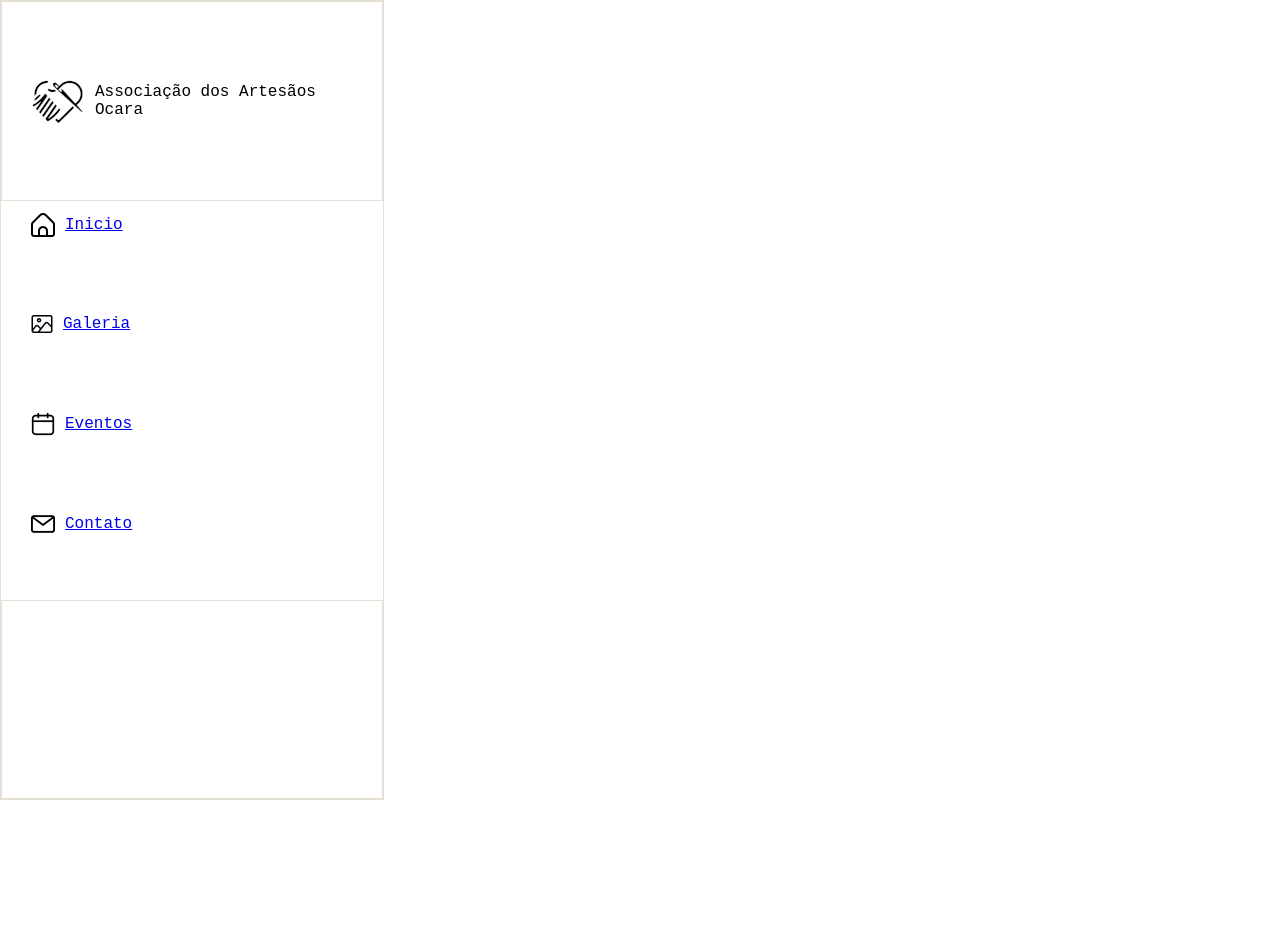
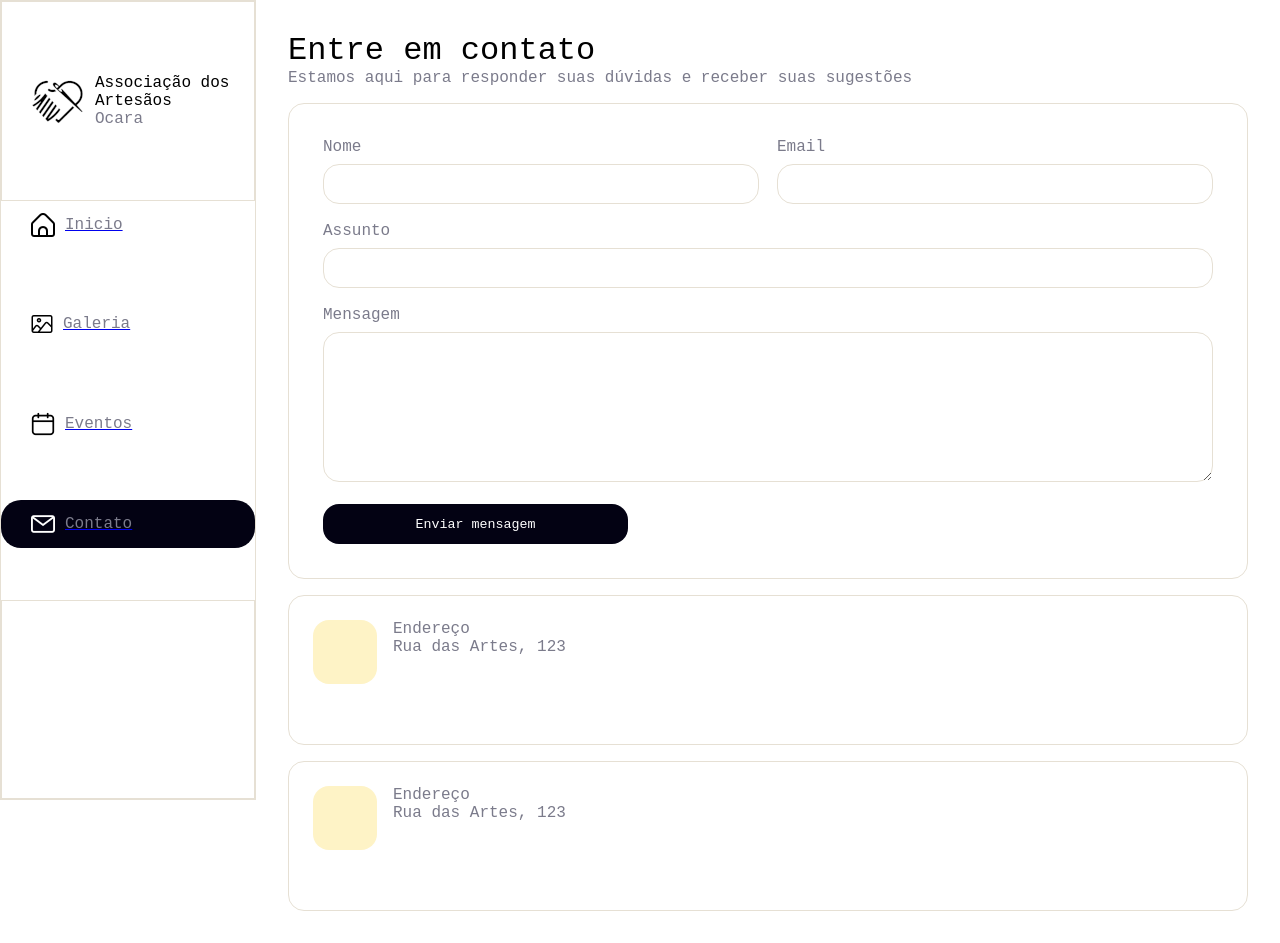
Before and after one commit to talle5/artetoca_web, a plain HTML site: page contato.html in a window 1280 px wide. Before the commit the page ends 800 px from the top, so only its background shows below. Drawn offline with Linux system fonts and the light colour scheme; a web font is replaced by a local one.

Commit message:
tela de contato

```diff
--- a/contato.html
+++ b/contato.html
@@ -33,15 +33,81 @@
                 <img src="assets/icons/calendario.png" alt="">
                 <p>Eventos</p>
             </a>
-            <a href="contato.html" class="category">
+            <a href="contato.html" class="category selected">
                 <img src="assets/icons/e-mail.png" alt="">
                 <p>Contato</p>
             </a>
         </div>
         <div class="border"></div>
     </div>
-    <main class="section2">
+    <main class="contato">
 
+        <header>
+            <h1>Entre em contato</h1>
+            <p>
+                Estamos aqui para responder suas dúvidas e receber suas sugestões
+            </p>
+        </header>
+
+        <table class="border">
+            <thead></thead>
+            <tbody>
+                <tr>
+                    <td>
+                        <p>Nome</p>
+                        <input type="text" id="nome" class="form_input">
+                    </td>
+                    <td>
+                        <p>Email</p>
+                        <input type="text" id="email" class="form_input">
+                    </td>
+                </tr>
+                <tr>
+                    <td colspan="2">
+                        <p>Assunto</p>
+                        <input type="text" name="" id="assunto" class="form_input">
+                    </td>
+                </tr>
+                <tr>
+                    <td colspan="2">
+                        <p>Mensagem</p>
+                        <textarea type="text" id="mensagem" class="form_input"> </textarea>
+                    </td>
+                </tr>
+                <tr>
+                    <td>
+                        <button>
+                            <img src="" alt="">
+                            <p>Enviar mensagem</p>
+                        </button>
+                    </td>
+                </tr>
+            </tbody>
+        </table>
+
+        <div class="info_card">
+            <div class="icon_bg">
+                <img src="" alt="">
+            </div>
+
+            <div>
+                <p>Endereço</p>
+                <p>Rua das Artes, 123</p>
+            </div>
+
+        </div>
+
+        <div class="info_card">
+            <div class="icon_bg">
+                <img src="" alt="">
+            </div>
+
+            <div>
+                <p>Endereço</p>
+                <p>Rua das Artes, 123</p>
+            </div>
+
+        </div>
     </main>
 </body>
 
--- a/main.css
+++ b/main.css
@@ -13,7 +13,7 @@
 
 body {
     height: 100dvh;
-    width: 100dvw;
+    width: 100%;
 }
 
 h1,
@@ -29,6 +29,7 @@ p {
     font-optical-sizing: auto;
     font-weight: 300;
     font-style: normal;
+    color: #7b7b8b;
 }
 
 .flex {
@@ -57,17 +58,34 @@ p {
     border-radius: 16px;
 }
 
+.overflow-y {
+    overflow-y: auto;
+}
+
 .main_container {
     display: grid;
-    grid-template-columns: 30% 70%;
+    grid-template-columns: minmax(0, 20%) minmax(0, 80%);
     height: 100dvh;
-    width: 100dvw;
+    width: 100%;
+}
+
+.main_container>* {
+    min-width: 0;
+    min-height: 0;
 }
 
 .nav_bar {
     display: grid;
     grid-template-rows: 1fr 2fr 1fr;
     border: var(--main-border) solid var(--border-color);
+}
+
+.selected {
+    background: #030213;
+
+    img {
+        filter: invert(100);
+    }
 }
 
 .header {
@@ -100,12 +118,12 @@ p {
     padding: 2rem;
     height: 100%;
     overflow-y: scroll;
+}
 
-    iframe {
-        width: 100%;
-        /* height: 500px; */
-    }
+iframe {
+    width: 100%;
 }
+
 
 .hover:hover {
     scale: 1.1;
@@ -123,10 +141,6 @@ p {
     align-items: center;
     justify-content: start;
     gap: 10px;
-
-    &:checked {
-        background: #030213;
-    }
 }
 
 .welcome {
@@ -163,17 +177,15 @@ p {
             width: 24px;
         }
     }
-
 }
 
 .card_grid {
     display: grid;
-    grid-template-columns: 1fr 1fr;
+    grid-template-columns: repeat(2, minmax(0, 1fr));
     gap: 12px;
 }
 
 .about {
-
     border: var(--main-border) solid var(--border-color);
     border-radius: 16px;
     padding: 16px;
@@ -218,3 +230,146 @@ p {
         justify-content: center;
     }
 }
+
+.contato {
+    display: flex;
+    flex-direction: column;
+    align-self: start;
+    gap: 16px;
+    padding: 32px;
+
+    table {
+
+        width: 100%;
+        padding: 24px;
+        border-radius: 16px;
+
+        tbody tr td {
+            padding: 8px;
+
+            p {
+                margin-bottom: 8px;
+            }
+
+            .form_input {
+                width: 100%;
+                min-height: 40px;
+                padding: 0 8px 0 8px;
+                border: var(--main-border) solid var(--border-color);
+                border-radius: 16px;
+            }
+
+            textarea {
+                height: 150px;
+            }
+        }
+
+        button {
+            width: 70%;
+            height: 40px;
+            background: #030213;
+            border-style: none;
+            border-radius: 16px;
+            display: flex;
+            justify-content: center;
+            align-items: center;
+
+            p {
+                color: white;
+                margin: 0 !important;
+            }
+
+        }
+    }
+}
+
+
+.info_card {
+    width: 100%;
+    height: 150px;
+    padding: 24px;
+
+    border: var(--main-border) solid var(--border-color);
+    border-radius: 16px;
+
+    display: flex;
+    align-items: start;
+    gap: 16px;
+
+    .icon_bg {
+        width: 64px;
+        height: 64px;
+        border-radius: 16px;
+        background-color: #fef3c6;
+    }
+}
+
+
+.event_card {
+    display: flex;
+    flex-direction: column;
+    gap: 16px;
+    padding: 24px;
+
+    border: var(--main-border) solid var(--border-color);
+    border-radius: 16px;
+
+    .pill {
+        width: fit-content;
+        padding: 4px 10px;
+        border-radius: 16px;
+
+
+        &.embreve {
+            background: #dbeafe;
+        }
+
+        &.embreve p {
+            color: #1447e6 !important;
+        }
+
+        &.acontecendo {
+            background: #dbfce7;
+        }
+
+        &.acontecendo p {
+            color: #008235 !important;
+        }
+
+        &.realizado {
+            background: #f3f4f6;
+        }
+
+        &.realizado p {
+            color: #4a5565 !important;
+        }
+    }
+
+    div {
+        display: flex;
+        gap: 16px;
+
+        div {
+            display: flex;
+            align-items: center;
+
+            img {
+                width: 16px;
+                height: 16px;
+            }
+        }
+    }
+
+}
+
+.pill {
+    display: inline-flex;
+    border-radius: 16px;
+    width: fit-content;
+    padding: 4px 10px;
+}
+
+iframe {
+    max-width: 100%;
+    border-radius: 16px;
+}
```
